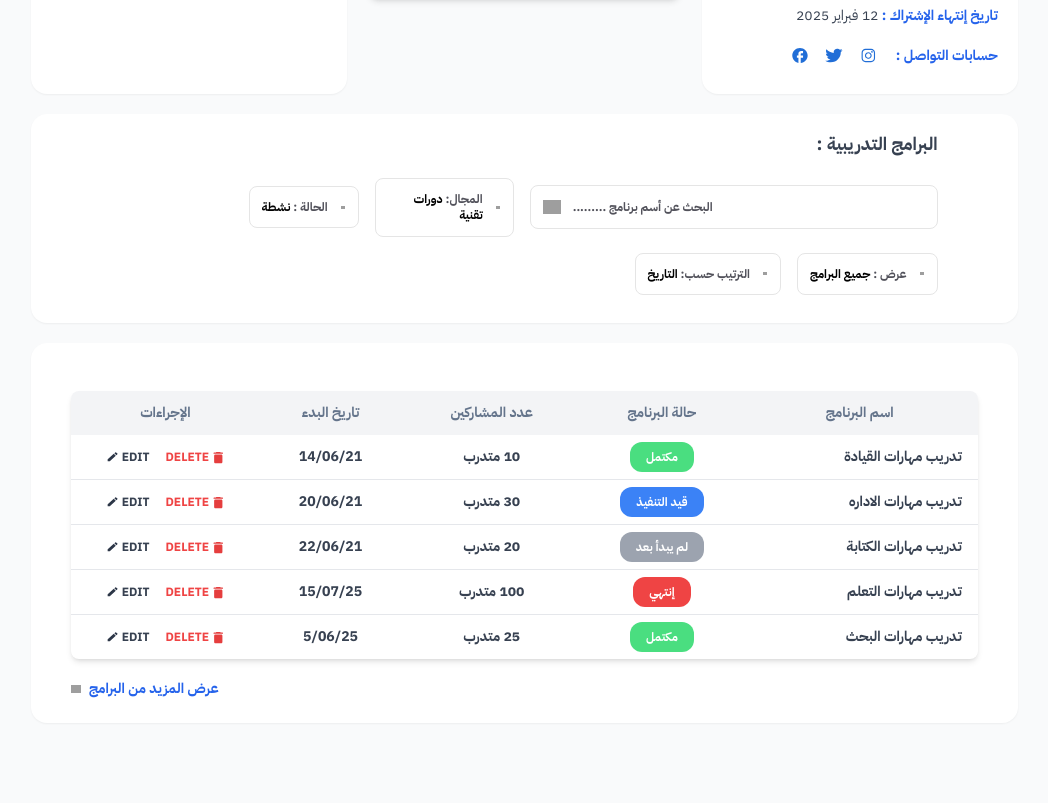
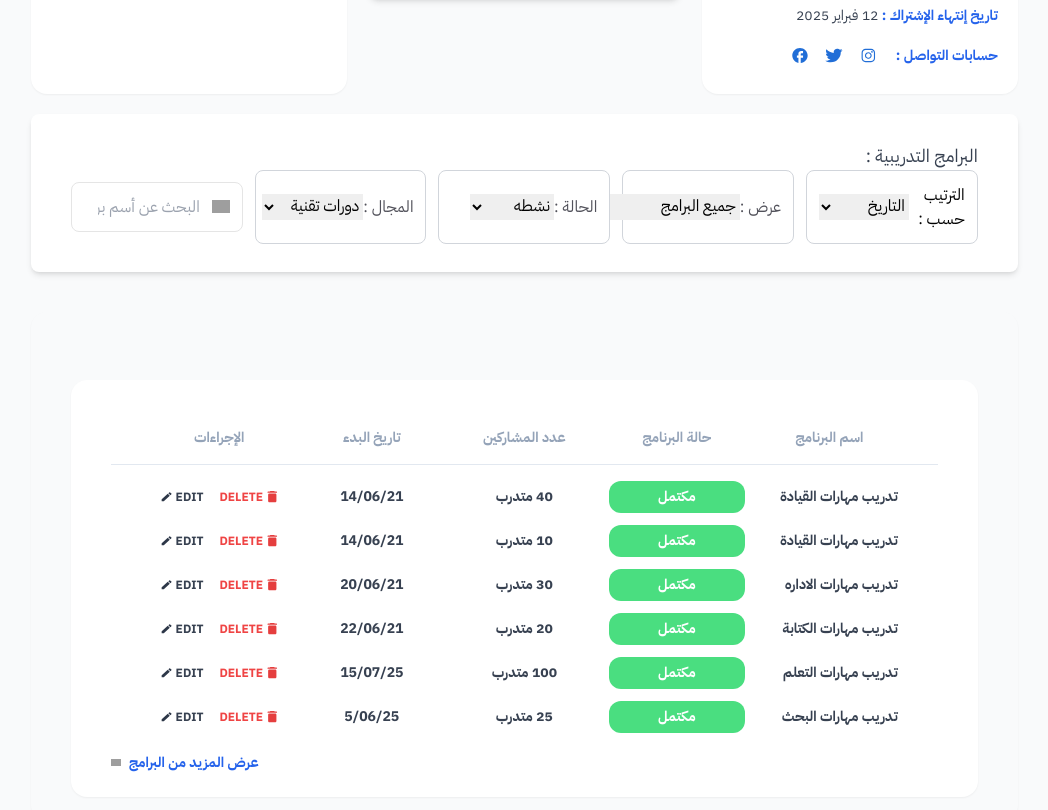
Before and after one commit to Ahmedbm98/Anasco, a Next.js app: page /dashboard in a window 1280 px wide. Shown: the part 905-1715 px from the top of the page, without its empty margins (9-1057 px from the left). Built offline with nearby package versions, Linux system fonts and the light colour scheme; sample sign-in values are in the browser's storage; grey boxes are pictures that could not be loaded.

Commit message:
fixed filtiration

```diff
--- a/src/app/_components/ProgramsTable.tsx
+++ b/src/app/_components/ProgramsTable.tsx
@@ -10,51 +10,42 @@ type Program = {
 };
 function ProgramsTable() {
   const [programs, setPrograms] = useState<Program[]>([]);
+  const [programFilter, setProgramFilter] = useState<Program[]>([]);
   const getAllProgram = async () => {
     try {
-      const res = await fetch("/Data/programs.json");
+      const res = await fetch("/Data/programs.json"); // ✅ fetch from /public
       const data = await res.json();
+      console.log(data.programs);
       setPrograms(data.programs);
-    } catch (error) {}
+      setProgramFilter(data.programs);
+    } catch (error) {
+      console.log(error);
+    }
   };
 
   // Filteration Function
   const filterationDataOfProgram = (value: string) => {
-    console.log(value);
-
     console.log("programs", programs);
-    setPrograms(
-      programs.filter((newPrograms) => {
+    const lastPrograms = programs?.filter((newPrograms) => {
       return (
         newPrograms.programName.toLowerCase().includes(value.toLowerCase()) ||
         newPrograms.status.toLowerCase().includes(value.toLowerCase()) ||
         newPrograms.category.toLowerCase().includes(value.toLowerCase()) ||
-          newPrograms.date.toLowerCase().includes(value.toLowerCase())
+        newPrograms.date.toLowerCase().includes(value)
       );
-      })
-    );
-    console.log("programs", programs);
-
-    // const lastPrograms = programs.filter((newPrograms) => {
-    //   return (
-    //     newPrograms.programName.toLowerCase().includes(value.toLowerCase()) ||
-    //     newPrograms.status.toLowerCase().includes(value.toLowerCase()) ||
-    //     newPrograms.category.toLowerCase().includes(value.toLowerCase()) ||
-    //     newPrograms.date.toLowerCase().includes(value)
-    //   );
-    // });
-    // console.log(lastPrograms);
+    });
+    console.log(lastPrograms);
+    setPrograms(lastPrograms);
     // setPrograms(
     //   programs?.filter((newPrograms) => {
     //     return (
     //       newPrograms.programName.toLowerCase().includes(value.toLowerCase()) ||
     //       newPrograms.status.toLowerCase().includes(value.toLowerCase()) ||
     //       newPrograms.category.toLowerCase().includes(value.toLowerCase()) ||
-    //       newPrograms.date.toLowerCase().includes(value)
+    //       newPrograms.date.includes(value)
     //     );
     //   })
     // );
-    // console.log("programFilter", programFilter);
   };
 
   useEffect(() => {
@@ -62,218 +53,156 @@ function ProgramsTable() {
   }, []);
   return (
     <>
-      <div className="flex flex-col items-end px-20 pt-4 pb-7 mt-5 max-w-full font-bold text-right bg-white rounded-2xl shadow-sm w-[1593px] max-md:px-5">
-        <div className="flex flex-col max-w-full w-[1025px]">
+      {/* <div className="flex flex-col items-end px-20 pt-4 pb-7 mt-5 max-w-full font-bold text-right bg-white rounded-2xl shadow-sm w-[1593px] max-md:px-5"> */}
+      <div className="flex flex-col items-end bg-white px-10 py-7 my-5 rounded-lg shadow-md ">
+        <div className="flex flex-col  ">
+          <form>
             <div className="text-lg text-gray-700 max-md:max-w-full">
               البرامج التدريبية :
             </div>
-          <div className="flex flex-wrap gap-4 items-center mt-5 w-full text-xs leading-snug text-black max-md:max-w-full">
-            <div className="flex flex-col justify-center items-end self-stretch p-3 my-auto bg-white rounded-lg border border-solid border-neutral-200 min-w-[240px] text-zinc-600 w-[408px]">
-              <div className="flex gap-3 items-center">
-                <div className="self-stretch my-auto">
-                  البحث عن أسم برنامج .........
+            <div className="grid grid-cols-1 sm:grid-cols-2 md:grid-cols-4 lg:grid-cols-5 gap-3">
+              {/* التاريخ */}
+              <div className="flex items-center border border-gray-300 rounded-lg bg-white p-3 text-start ">
+                <label htmlFor="history">الترتيب حسب : </label>
+                <select
+                  name="history"
+                  id="history"
+                  onChange={(e) => {
+                    filterationDataOfProgram(e.target.value);
+                  }}
+                >
+                  <option value="date" disabled selected>
+                    التاريخ
+                  </option>
+                  {programFilter?.map((program) => (
+                    <option key={program.id} value={program.date}>
+                      {program.date}
+                    </option>
+                  ))}
+                </select>
               </div>
+              {/* جميع البرامج */}
+              <div className="flex items-center border border-gray-300 rounded-lg bg-white p-3 text-start">
+                <label
+                  className="text-zinc-600 text-nowrap  "
+                  htmlFor="allPrograms"
+                >
+                  عرض :
+                </label>
+                <select
+                  name="allPrograms"
+                  id="allPrograms"
+                  onChange={(e) => {
+                    filterationDataOfProgram(e.target.value);
+                  }}
+                >
+                  <option value="allPrograms" disabled selected>
+                    جميع البرامج{" "}
+                  </option>
+                  {programFilter?.map((program) => (
+                    <option key={program.id} value={program.programName}>
+                      {program.programName}
+                    </option>
+                  ))}
+                </select>
+              </div>
+              {/* الحالة */}
+              <div className="flex items-center border border-gray-300 rounded-lg bg-white p-3 text-start">
+                <label className="text-zinc-600 text-nowrap " htmlFor="status">
+                  الحالة :
+                </label>
+                <select
+                  name="status"
+                  id="status"
+                  onChange={(e) => {
+                    filterationDataOfProgram(e.target.value);
+                  }}
+                >
+                  <option value="status" disabled selected>
+                    نشطه
+                  </option>
+                  {programFilter?.map((program) => (
+                    <option key={program.id} value={program.status}>
+                      {program.status}
+                    </option>
+                  ))}
+                </select>
+              </div>
+              {/* المجال */}
+              <div className="flex items-center border border-gray-300 rounded-lg bg-white p-3 text-start">
+                <label
+                  className="text-zinc-600 text-nowrap  "
+                  htmlFor="category"
+                >
+                  المجال :
+                </label>
+                <select
+                  name="category"
+                  id="category"
+                  onChange={(e) => {
+                    filterationDataOfProgram(e.target.value);
+                  }}
+                >
+                  <option value="category" disabled selected>
+                    دورات تقنية
+                  </option>
+                  {programFilter?.map((program) => (
+                    <option key={program.id} value={program.category}>
+                      {program.category}
+                    </option>
+                  ))}
+                </select>
+              </div>
+              {/* البحث عن اسم البرنامج */}
+              <div className="flex flex-col justify-center  self-stretch p-3 my-auto  bg-white rounded-lg border border-solid border-neutral-200  text-zinc-600 ">
+                <div className="flex gap-3 items-center text-start">
                   <img
                     alt=""
                     loading="lazy"
                     src="https://api.builder.io/api/v1/image/assets/e969867fc0a145258ec2d2dcaf1c3295/a74829c3b4e3f3c3b09448a404dffc7d7f2dc35b?apiKey=e969867fc0a145258ec2d2dcaf1c3295&"
                     className="object-contain shrink-0 self-stretch my-auto aspect-square w-[18px]"
                   />
-              </div>
-            </div>
-            <div className="flex flex-col justify-center items-center self-stretch p-3 my-auto bg-white rounded-lg border border-solid border-neutral-200">
-              <div className="flex gap-3 items-center">
-                <img
-                  alt=""
-                  loading="lazy"
-                  src="https://api.builder.io/api/v1/image/assets/e969867fc0a145258ec2d2dcaf1c3295/852f4a1a07d98dfdcb4139245618d3510981d0c6?apiKey=e969867fc0a145258ec2d2dcaf1c3295&"
-                  className="object-contain shrink-0 self-stretch my-auto w-1.5 aspect-[2]"
+                  <input
+                    type="search"
+                    name="search"
+                    onChange={(e) => {
+                      filterationDataOfProgram(e.target.value);
+                    }}
+                    className="outline-none w-full text-gray-700"
+                    placeholder="البحث عن أسم برنامج ........."
                   />
-                <div className="self-stretch my-auto w-[95px]">
-                  <span className=" text-zinc-600">المجال:</span> دورات تقنية{" "}
                 </div>
               </div>
             </div>
-            <div className="flex flex-col justify-center items-center self-stretch p-3 my-auto bg-white rounded-lg border border-solid border-neutral-200">
-              <div className="flex gap-3 items-center">
-                <img
-                  alt=""
-                  loading="lazy"
-                  src="https://api.builder.io/api/v1/image/assets/e969867fc0a145258ec2d2dcaf1c3295/852f4a1a07d98dfdcb4139245618d3510981d0c6?apiKey=e969867fc0a145258ec2d2dcaf1c3295&"
-                  className="object-contain shrink-0 self-stretch my-auto w-1.5 aspect-[2]"
-                />
-                <div className="self-stretch my-auto">
-                  <span className=" text-zinc-600">الحالة :</span> نشطة
+          </form>
         </div>
       </div>
-            </div>
-            <div className="flex flex-col justify-center items-center self-stretch p-3 my-auto bg-white rounded-lg border border-solid border-neutral-200">
-              <div className="flex gap-3 items-center">
-                <img
-                  alt=""
-                  loading="lazy"
-                  src="https://api.builder.io/api/v1/image/assets/e969867fc0a145258ec2d2dcaf1c3295/852f4a1a07d98dfdcb4139245618d3510981d0c6?apiKey=e969867fc0a145258ec2d2dcaf1c3295&"
-                  className="object-contain shrink-0 self-stretch my-auto w-1.5 aspect-[2]"
-                />
-                <div className="self-stretch my-auto">
-                  <span className=" text-zinc-600">عرض :</span> جميع البرامج
-                </div>
-              </div>
-            </div>
-            <div className="flex flex-col justify-center items-center self-stretch p-3 my-auto bg-white rounded-lg border border-solid border-neutral-200">
-              <div className="flex gap-3 items-center">
-                <img
-                  alt=""
-                  loading="lazy"
-                  src="https://api.builder.io/api/v1/image/assets/e969867fc0a145258ec2d2dcaf1c3295/852f4a1a07d98dfdcb4139245618d3510981d0c6?apiKey=e969867fc0a145258ec2d2dcaf1c3295&"
-                  className="object-contain shrink-0 self-stretch my-auto w-1.5 aspect-[2]"
-                />
-                <div className="self-stretch my-auto">
-                  <span className=" text-zinc-600">الترتيب حسب:</span> التاريخ
-                </div>
-              </div>
-            </div>
-          </div>
-        </div>
-      </div>
-      {/* <div className="flex flex-col px-10 pt-12 pb-6 mt-5 w-full text-sm font-bold text-gray-700 bg-white rounded-2xl shadow-sm max-w-[1593px] max-md:px-5 max-md:max-w-full">
-        <div className="flex gap-5 justify-between self-end mr-20 max-w-full text-slate-400 w-[1231px] max-md:mr-2.5">
-          <div className="text-right text-slate-400">اسم البرنامج</div>
-          <div className="text-slate-400">حالة البرنامج</div>
-          <div className="text-slate-400">عدد المشاركين</div>
-          <div className="text-slate-400">تاريخ البدء</div>
-          <div className="text-slate-400">الإجراءات</div>
-        </div>
-        <img
-          alt=""
-          loading="lazy"
-          src="https://api.builder.io/api/v1/image/assets/e969867fc0a145258ec2d2dcaf1c3295/e737071d429db4006182fd52dabddc6bc1d106cc?apiKey=e969867fc0a145258ec2d2dcaf1c3295&"
-          className="object-contain mt-2.5 w-full aspect-[1000] stroke-[1px] stroke-slate-200 max-md:max-w-full"
-        />
-        <div className="flex gap-10 items-center self-center mt-6 ml-9 max-w-full w-[1279px]">
-
-          <div className="grow shrink self-stretch my-auto leading-snug text-right text-gray-700 w-[105px]">
-            تدريب مهارات القيادة
-          </div>
-
-          <div className="self-stretch px-8 py-1.5 leading-snug text-center text-white whitespace-nowrap bg-green-400 rounded-xl max-md:px-5">
-            مكتمل
-          </div>
-
-          <div className="self-stretch my-auto leading-snug text-center text-gray-700">
-            40 متدرب
-          </div>
-          <div className="self-stretch my-auto leading-snug text-center text-gray-700">
-            14/06/21
-          </div>
-          <div className="flex gap-6 items-center self-stretch my-auto text-xs text-red-500 whitespace-nowrap">
-            <div className="flex gap-1 self-stretch py-px my-auto w-16">
-              <img
-                alt=""
-                loading="lazy"
-                src="https://api.builder.io/api/v1/image/assets/e969867fc0a145258ec2d2dcaf1c3295/bba3bcf9674727f5b298776b3da5a2e7c4c87a54?apiKey=e969867fc0a145258ec2d2dcaf1c3295&"
-                className="object-contain shrink-0 aspect-[1.13] w-[17px]"
-              />
-              <div className="text-red-500">DELETE</div>
-            </div>
-            <img
-              alt=""
-              loading="lazy"
-              srcSet="https://api.builder.io/api/v1/image/assets/e969867fc0a145258ec2d2dcaf1c3295/e41baadc38b5922383aeb467f426b44e730a3514?apiKey=e969867fc0a145258ec2d2dcaf1c3295&width=100 100w, https://api.builder.io/api/v1/image/assets/e969867fc0a145258ec2d2dcaf1c3295/e41baadc38b5922383aeb467f426b44e730a3514?apiKey=e969867fc0a145258ec2d2dcaf1c3295&width=200 200w, https://api.builder.io/api/v1/image/assets/e969867fc0a145258ec2d2dcaf1c3295/e41baadc38b5922383aeb467f426b44e730a3514?apiKey=e969867fc0a145258ec2d2dcaf1c3295&width=400 400w, https://api.builder.io/api/v1/image/assets/e969867fc0a145258ec2d2dcaf1c3295/e41baadc38b5922383aeb467f426b44e730a3514?apiKey=e969867fc0a145258ec2d2dcaf1c3295&width=800 800w, https://api.builder.io/api/v1/image/assets/e969867fc0a145258ec2d2dcaf1c3295/e41baadc38b5922383aeb467f426b44e730a3514?apiKey=e969867fc0a145258ec2d2dcaf1c3295&width=1200 1200w, https://api.builder.io/api/v1/image/assets/e969867fc0a145258ec2d2dcaf1c3295/e41baadc38b5922383aeb467f426b44e730a3514?apiKey=e969867fc0a145258ec2d2dcaf1c3295&width=1600 1600w, https://api.builder.io/api/v1/image/assets/e969867fc0a145258ec2d2dcaf1c3295/e41baadc38b5922383aeb467f426b44e730a3514?apiKey=e969867fc0a145258ec2d2dcaf1c3295&width=2000 2000w, https://api.builder.io/api/v1/image/assets/e969867fc0a145258ec2d2dcaf1c3295/e41baadc38b5922383aeb467f426b44e730a3514?apiKey=e969867fc0a145258ec2d2dcaf1c3295&"
-              className="object-contain shrink-0 self-stretch my-auto aspect-[2.87] w-[43px]"
-            />
-          </div>
-        </div>
-
-        <div className="flex gap-3 items-center self-end mt-5 mr-20 text-right text-blue-600 max-md:mr-2.5">
-          <div className="self-stretch my-auto">عرض المزيد من البرامج</div>
-          <img
-            alt=""
-            loading="lazy"
-            src="https://api.builder.io/api/v1/image/assets/e969867fc0a145258ec2d2dcaf1c3295/8613a85d21799d89326600a69659def42ce2f351?apiKey=e969867fc0a145258ec2d2dcaf1c3295&"
-            className="object-contain shrink-0 self-stretch my-auto w-2.5 aspect-[2]"
-          />
-        </div>
-      </div> */}
-      <div className="w-full md:px-10 pt-12 pb-6 mt-5 bg-white rounded-2xl shadow-sm text-sm font-bold text-gray-700 max-w-[1593px]">
-        {/* <div className="grid grid-cols-5 gap-4 px-10 text-slate-400 text-center max-md:grid-cols-2">
+      <div className="flex flex-col px-10 pt-12 pb-6 mt-5 w-full text-sm font-bold text-gray-700  rounded-2xl shadow-sm max-w-[1593px] max-md:px-5 max-md:max-w-full">
+        <div className="w-full px-10 pt-12 pb-6 mt-5 bg-white rounded-2xl shadow-sm text-sm font-bold text-gray-700 max-w-[1593px]">
+          {/* رأس الجدول */}
+          <div className="grid grid-cols-5 gap-4 px-10 text-slate-400 text-center max-md:grid-cols-2">
             <div>اسم البرنامج</div>
             <div>حالة البرنامج</div>
             <div>عدد المشاركين</div>
             <div>تاريخ البدء</div>
             <div>الإجراءات</div>
           </div>
+
+          {/* فاصل */}
           <div className="border-t border-slate-200 my-4 w-full"></div>
-        {programs && programs?.map((program: Program, index: number) => {
-          const isLast = index === programs.length - 1;
-          return (
-            <div
-              key={program.id}
-              className={`grid grid-cols-5 gap-4 items-center text-center px-10 max-md:grid-cols-2 my-3
-        ${!isLast ? 'border-b border-gray-200 pb-4' : ''}`}
-            >
-              <div className="text-right">{program?.programName}</div>
-              <div className={`px-4 py-1.5 text-white rounded-xl ${program.status === "مكتمل" ? "bg-green-400" : program.status === "قيد التنفيذ" ? "bg-blue-500" : program.status === "لم يبدأ بعد" ? "bg-gray-400" : "bg-red-500"}`}>{program.status}</div>
-              <div>{program?.trainees}</div>
-              <div>{program?.date}</div>
 
+          {/* صف البيانات */}
+          <div className="grid grid-cols-5 gap-4 items-center text-center px-10 max-md:grid-cols-2">
+            <div className="text-right">تدريب مهارات القيادة</div>
+            <div className="px-4 py-1.5 bg-green-400 text-white rounded-xl">
+              مكتمل
+            </div>
+            <div>40 متدرب</div>
+            <div>14/06/21</div>
 
+            {/* الإجراءات */}
             <div className="flex gap-4 items-center justify-center text-xs">
-                <div className="flex items-center gap-1 text-red-500 cursor-pointer">
-                  <svg width="11" height="13" viewBox="0 0 11 13" fill="none" xmlns="http://www.w3.org/2000/svg">
-                    <path d="M1.13677 10.875C1.13677 11.5625 1.75729 12.125 2.5157 12.125H8.0314C8.7898 12.125 9.41032 11.5625 9.41032 10.875V4.625C9.41032 3.9375 8.7898 3.375 8.0314 3.375H2.5157C1.75729 3.375 1.13677 3.9375 1.13677 4.625V10.875ZM9.41032 1.5H7.68666L7.19715 1.05625C7.07304 0.94375 6.89378 0.875 6.71452 0.875H3.83257C3.65331 0.875 3.47405 0.94375 3.34995 1.05625L2.86043 1.5H1.13677C0.757569 1.5 0.447311 1.78125 0.447311 2.125C0.447311 2.46875 0.757569 2.75 1.13677 2.75H9.41032C9.78952 2.75 10.0998 2.46875 10.0998 2.125C10.0998 1.78125 9.78952 1.5 9.41032 1.5Z" fill="#E53E3E" />
-                  </svg>
-                  <span>DELETE</span>
-                </div>
-                <div className="flex items-center gap-1 cursor-pointer">
-                  <span>EDIT</span>
-                  <svg width="11" height="10" viewBox="0 0 11 10" fill="none" xmlns="http://www.w3.org/2000/svg">
-                    <path d="M0.636841 7.47905V8.99905C0.636841 9.13905 0.758186 9.24905 0.912626 9.24905H2.5894C2.6611 9.24905 2.73281 9.22405 2.78245 9.17405L8.80559 3.71905L6.7372 1.84405L0.719576 7.29905C0.664419 7.34905 0.636841 7.40905 0.636841 7.47905ZM10.4051 2.26905C10.6203 2.07405 10.6203 1.75905 10.4051 1.56405L9.11447 0.394053C8.89936 0.199053 8.55187 0.199053 8.33675 0.394053L7.32738 1.30905L9.39577 3.18405L10.4051 2.26905V2.26905Z" fill="#2D3748" />
-                  </svg>
-
-                </div>
-              </div>
-
-            </div>
-          )
-        })} */}
-        <div className="overflow-x-auto rounded-lg shadow-md">
-          <table className="min-w-full text-sm text-center">
-            <thead className="bg-gray-100 text-slate-500">
-              <tr>
-                <th className="px-4 py-3 whitespace-nowrap">اسم البرنامج</th>
-                <th className="px-4 py-3 whitespace-nowrap">حالة البرنامج</th>
-                <th className="px-4 py-3 whitespace-nowrap">عدد المشاركين</th>
-                <th className="px-4 py-3 whitespace-nowrap">تاريخ البدء</th>
-                <th className="px-4 py-3 whitespace-nowrap">الإجراءات</th>
-              </tr>
-            </thead>
-            <tbody className="divide-y divide-gray-200">
-              {programs.map((program, index) => (
-                <tr key={program.id} className="hover:bg-gray-50">
-                  <td className="px-4 py-3 text-right">
-                    {program.programName}
-                  </td>
-                  <td>
-                    <span
-                      className={`px-4 py-1.5 text-white rounded-xl text-xs ${
-                        program.status === "مكتمل"
-                          ? "bg-green-400"
-                          : program.status === "قيد التنفيذ"
-                          ? "bg-blue-500"
-                          : program.status === "لم يبدأ بعد"
-                          ? "bg-gray-400"
-                          : "bg-red-500"
-                      }`}
-                    >
-                      {program.status}
-                    </span>
-                  </td>
-                  <td>{program.trainees}</td>
-                  <td>{program.date}</td>
-                  <td>
-                    <div className="flex gap-4 items-center justify-center text-xs">
-                      <div className="flex items-center gap-1 text-red-500 cursor-pointer">
+              <div className="flex items-center gap-1 text-red-500">
                 <svg
                   width="11"
                   height="13"
@@ -288,7 +217,7 @@ function ProgramsTable() {
                 </svg>
                 <span>DELETE</span>
               </div>
-                      <div className="flex items-center gap-1 cursor-pointer">
+              <div className="flex items-center gap-1">
                 <span>EDIT</span>
                 <svg
                   width="11"
@@ -304,12 +233,59 @@ function ProgramsTable() {
                 </svg>
               </div>
             </div>
-                  </td>
-                </tr>
-              ))}
-            </tbody>
-          </table>
           </div>
+
+          {programs &&
+            programs?.map((program: Program, index: number) => {
+              const isLast = index === programs.length - 1;
+              return (
+                <div
+                  key={program.id}
+                  className="grid grid-cols-5 gap-4 items-center text-center px-10 max-md:grid-cols-2 my-3"
+                >
+                  <div className="text-right">{program?.programName}</div>
+                  <div className="px-4 py-1.5 bg-green-400 text-white rounded-xl">
+                    مكتمل
+                  </div>
+                  <div>{program?.trainees}</div>
+                  <div>{program?.date}</div>
+
+                  {/* الإجراءات */}
+                  <div className="flex gap-4 items-center justify-center text-xs">
+                    <div className="flex items-center gap-1 text-red-500">
+                      <svg
+                        width="11"
+                        height="13"
+                        viewBox="0 0 11 13"
+                        fill="none"
+                        xmlns="http://www.w3.org/2000/svg"
+                      >
+                        <path
+                          d="M1.13677 10.875C1.13677 11.5625 1.75729 12.125 2.5157 12.125H8.0314C8.7898 12.125 9.41032 11.5625 9.41032 10.875V4.625C9.41032 3.9375 8.7898 3.375 8.0314 3.375H2.5157C1.75729 3.375 1.13677 3.9375 1.13677 4.625V10.875ZM9.41032 1.5H7.68666L7.19715 1.05625C7.07304 0.94375 6.89378 0.875 6.71452 0.875H3.83257C3.65331 0.875 3.47405 0.94375 3.34995 1.05625L2.86043 1.5H1.13677C0.757569 1.5 0.447311 1.78125 0.447311 2.125C0.447311 2.46875 0.757569 2.75 1.13677 2.75H9.41032C9.78952 2.75 10.0998 2.46875 10.0998 2.125C10.0998 1.78125 9.78952 1.5 9.41032 1.5Z"
+                          fill="#E53E3E"
+                        />
+                      </svg>
+                      <span>DELETE</span>
+                    </div>
+                    <div className="flex items-center gap-1">
+                      <span>EDIT</span>
+                      <svg
+                        width="11"
+                        height="10"
+                        viewBox="0 0 11 10"
+                        fill="none"
+                        xmlns="http://www.w3.org/2000/svg"
+                      >
+                        <path
+                          d="M0.636841 7.47905V8.99905C0.636841 9.13905 0.758186 9.24905 0.912626 9.24905H2.5894C2.6611 9.24905 2.73281 9.22405 2.78245 9.17405L8.80559 3.71905L6.7372 1.84405L0.719576 7.29905C0.664419 7.34905 0.636841 7.40905 0.636841 7.47905ZM10.4051 2.26905C10.6203 2.07405 10.6203 1.75905 10.4051 1.56405L9.11447 0.394053C8.89936 0.199053 8.55187 0.199053 8.33675 0.394053L7.32738 1.30905L9.39577 3.18405L10.4051 2.26905V2.26905Z"
+                          fill="#2D3748"
+                        />
+                      </svg>
+                    </div>
+                  </div>
+                </div>
+              );
+            })}
 
           <div className="flex items-center justify-end mt-5 gap-2 text-blue-600 text-sm pr-10">
             <span>عرض المزيد من البرامج</span>
@@ -320,6 +296,7 @@ function ProgramsTable() {
             />
           </div>
         </div>
+      </div>
     </>
   );
 }
```
Lines whose indentation alone changed are shown as unchanged.
